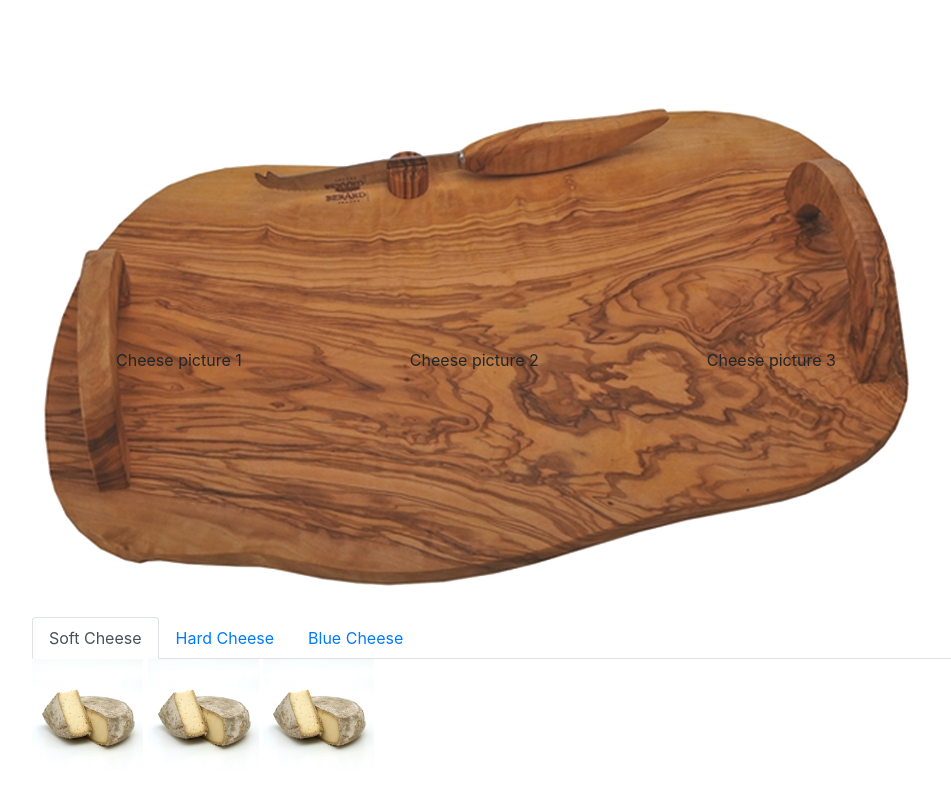
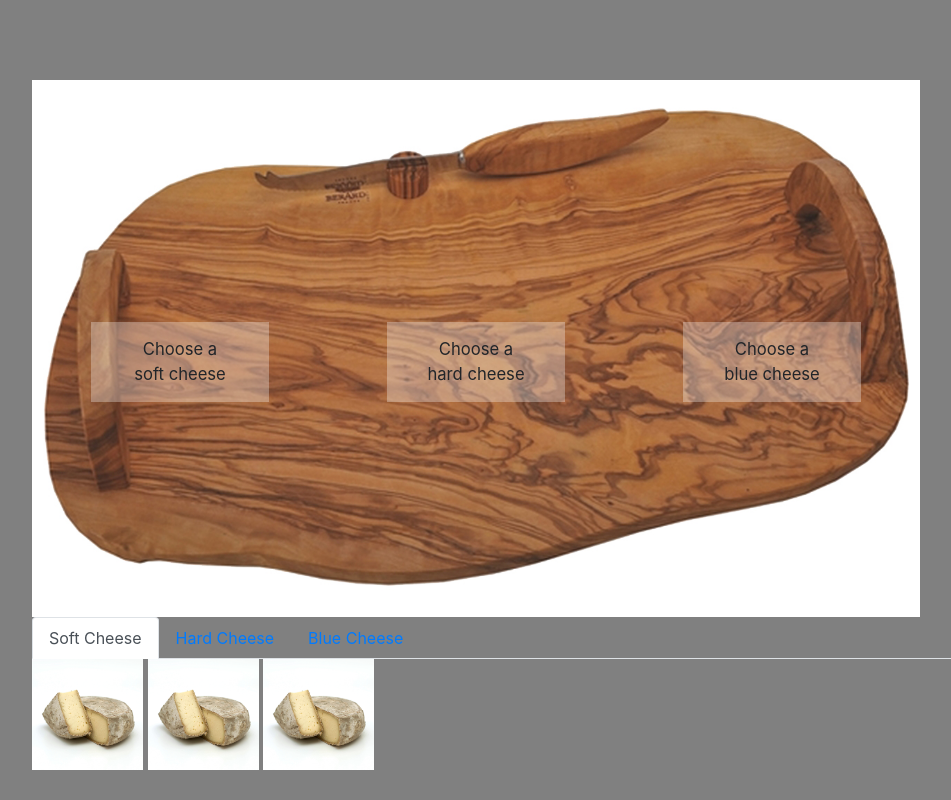
Before and after one commit to charlotteeldred/group_project, a plain HTML site: page index.html in a window 1280 px wide. Shown: the top 800 px of the page, without its empty margins (53-1004 px from the left). Drawn offline with nearby package versions, Linux system fonts and the light colour scheme; files whose address does not match are found by name.

Commit message:
improved cheeseboard text and removed background on cheese pictures

```diff
--- a/css/styles.css
+++ b/css/styles.css
@@ -1,5 +1,6 @@
 body {
   padding-top: 5rem;
+  background-color: grey;
 }
 
 .landing_text {
@@ -31,11 +32,22 @@ body {
 
 .parent {
   position: absolute;
-  top: 50%;
+  top: 45%;
   width: 100%;
   display: flex;
   justify-content: space-around;
   flex-direction: row;
+}
+
+.child {
+  background-color: rgba(255,255,255,0.3);
+  width:20%;
+  height: 100%;
+  margin-left:auto;
+  margin-right:auto;
+  padding: 15px;
+  text-align: center;
+  font-size: 1.3vw;
 }
 
 .border {
--- a/index.html
+++ b/index.html
@@ -15,9 +15,9 @@
       <div class="cheeseboard_image">
         <img src="images/woodboard.jpg" alt="A picture of an empty cheeseboard" width="100%"/>
         <div class="parent">
-          <div class="child">Cheese picture 1</div>
-          <div class="child">Cheese picture 2</div>
-          <div class="child">Cheese picture 3</div>
+          <div class="child">Choose a <br> soft cheese</div>
+          <div class="child">Choose a <br> hard cheese</div>
+          <div class="child">Choose a <br> blue cheese</div>
         </div>
       </div>
 
@@ -39,7 +39,7 @@
           <img class="option1" src="images/savoie.jpg" alt="A picture of savoie cheese" width="10%"/>
         </div>
         <div class="tab-pane fade" id="profile" role="tabpanel" aria-labelledby="profile-tab">
-          <img class="option2" src="images/cheddar.jpg" alt="A picture of cheddar cheese" width="10%"/>
+          <img class="option2" src="images/cheddar.png" alt="A picture of cheddar cheese" width="10%"/>
           <img class="option2" src="images/cheddar.jpg" alt="A picture of cheddar cheese" width="10%"/>
           <img class="option2" src="images/cheddar.jpg" alt="A picture of cheddar cheese" width="10%"/>
         </div>
```
Also changed, not shown: images/cheddar.jpg, images/cheddar.png (added), images/gorgonzola.png (added), images/savoie.png (added).
